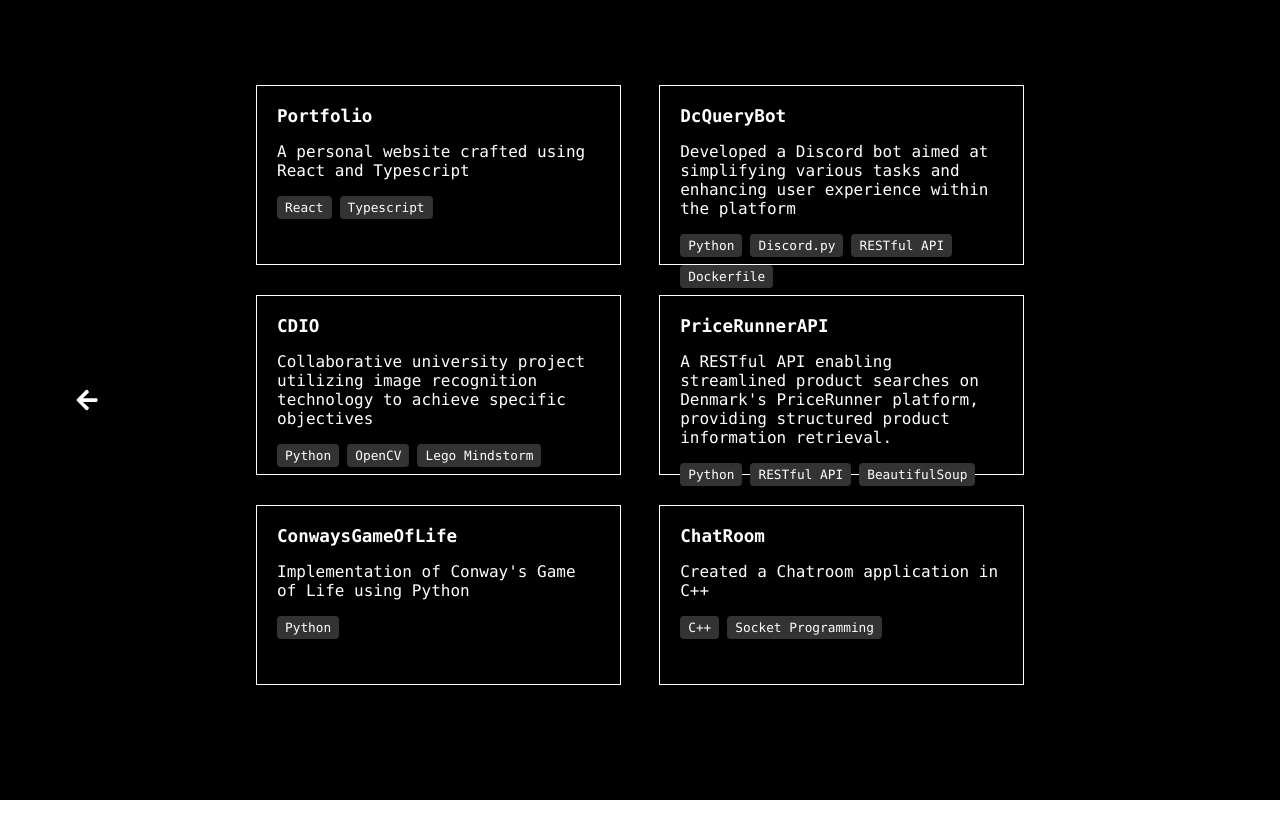
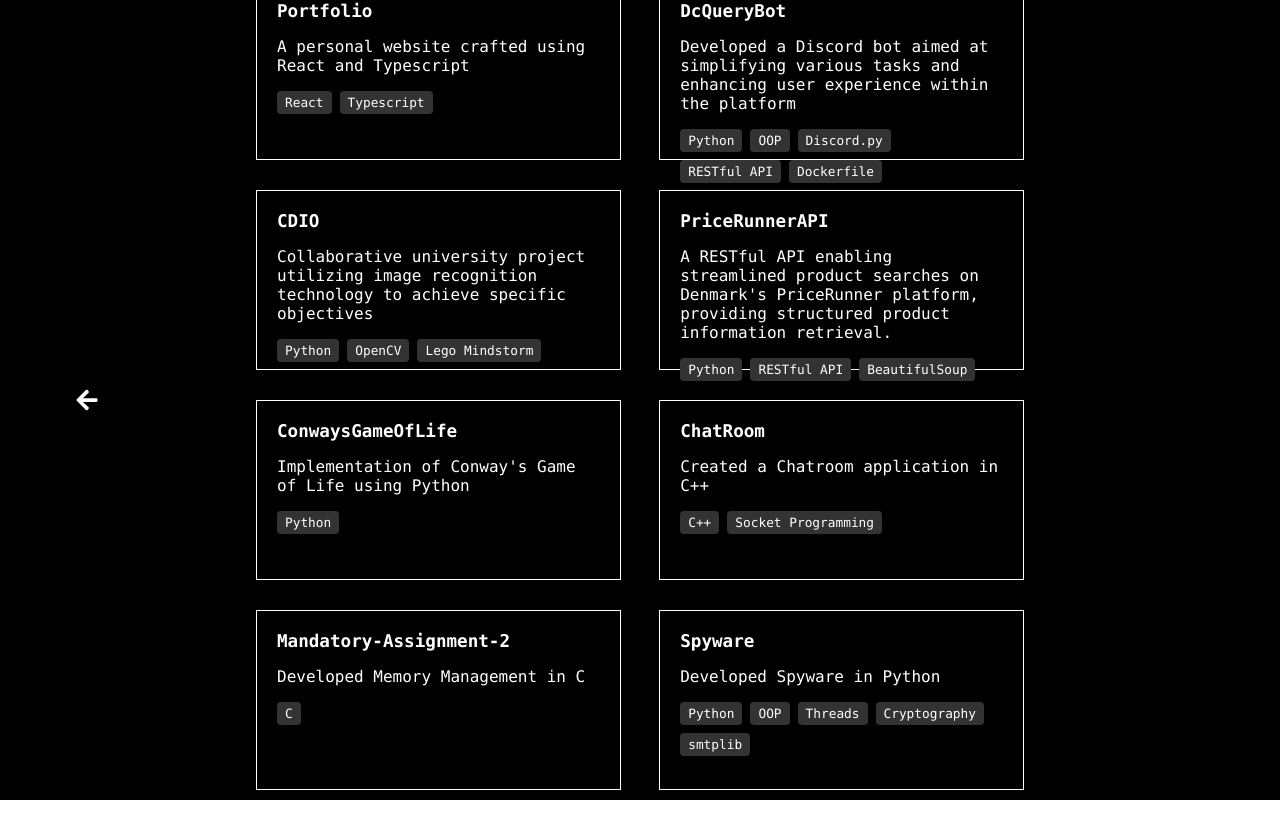
Before and after one commit to DenizIsikli/Portfolio, a React (Create React App) app in the folder portfolio/: page /project in a window 1280 px wide. Built offline with nearby package versions, Linux system fonts and the light colour scheme.

Commit message:
Added projects

```diff
--- a/portfolio/src/components/project/project.tsx
+++ b/portfolio/src/components/project/project.tsx
@@ -27,6 +27,7 @@ const Project: React.FC = () => {
                         <p>Developed a Discord bot aimed at simplifying various tasks and enhancing user experience within the platform</p>
                         <div className='tags'>
                             <span className='tag'>Python</span>
+                            <span className='tag'>OOP</span>
                             <span className='tag'>Discord.py</span>
                             <span className='tag'>RESTful API</span>
                             <span className='tag'>Dockerfile</span>
@@ -70,6 +71,26 @@ const Project: React.FC = () => {
                         </div>
                     </li>
                 </div>
+                <div className="project-group">
+                    <li>
+                        <a href="https://github.com/DenizIsikli/Mandatory-Assignment-2">Mandatory-Assignment-2</a>
+                        <p>Developed Memory Management in C</p>
+                        <div className='tags'>
+                            <span className='tag'>C</span>
+                        </div>
+                    </li>
+                    <li>
+                        <a href="https://github.com/DenizIsikli/Spyware">Spyware</a>
+                        <p>Developed Spyware in Python</p>
+                        <div className='tags'>
+                            <span className='tag'>Python</span>
+                            <span className='tag'>OOP</span>
+                            <span className='tag'>Threads</span>
+                            <span className='tag'>Cryptography</span>
+                            <span className='tag'>smtplib</span>
+                        </div>
+                    </li>
+                </div>
 
             </ul>
         </section>
```
